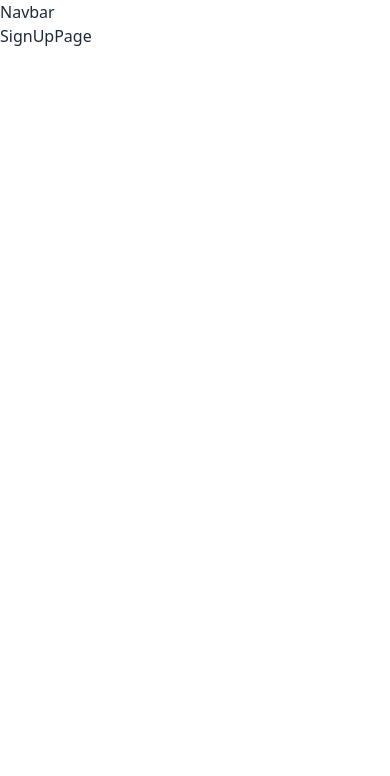
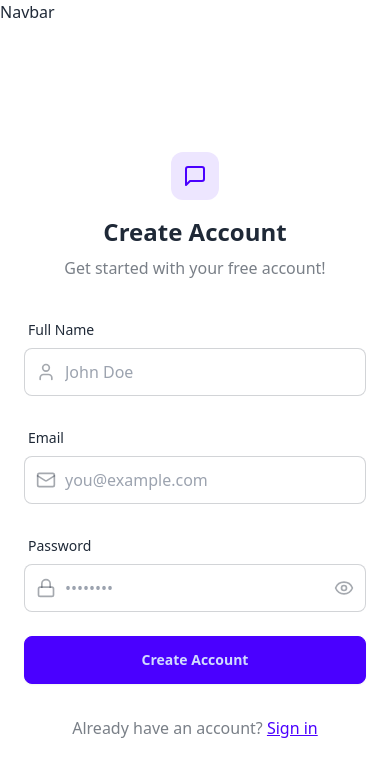
Before and after one commit to VaibhavEra/chatrr, a React (Vite) app in the folder frontend/: page /signup in a window 390 px wide. Shown: the top 776 px of the page. Built offline with nearby package versions, Linux system fonts and the light colour scheme; no server answers.

Commit message:
feat: Create signup page UI with form controls
- Design responsive signup form layout
- Add input fields for name, email and password
- Implement password visibility toggle
- Add loading state for form submission
- Include validation placeholders
- Create navigation link to login page

```diff
--- a/frontend/src/pages/SignUpPage.jsx
+++ b/frontend/src/pages/SignUpPage.jsx
@@ -1,7 +1,149 @@
-import React from "react";
+import { useState } from "react";
+import { useAuthStore } from "../store/useAuthStore";
+import {
+  Eye,
+  EyeOff,
+  Loader2,
+  Lock,
+  Mail,
+  MessageSquare,
+  User,
+} from "lucide-react";
+import { Link } from "react-router-dom";
 
 const SignUpPage = () => {
-  return <div>SignUpPage</div>;
+  const [showPassword, setShowPassword] = useState(false);
+  const [formData, setFormData] = useState({
+    fullName: "",
+    email: "",
+    password: "",
+  });
+
+  const { signup, isSigningUp } = useAuthStore();
+
+  const validateForm = () => {};
+  const handleSubmit = (e) => {
+    e.preventDefault();
+  };
+
+  return (
+    <div className="min-h-screen grid lg:grid-cols-2">
+      {/* left side */}
+      <div className="flex flex-col justify-center items-center p-6 sm:p-12">
+        <div className="w-full max-w-md space-y-8">
+          {/* LOGO */}
+          <div className="text-center mb-8">
+            <div className="flex flex-col items-center gap-2 group">
+              <div className="size-12 rounded-xl bg-primary/10 flex items-center justify-center group-hover:bg-primary/20 transition-colors">
+                <MessageSquare className="size-6 text-primary" />
+              </div>
+              <h1 className="text-2xl font-bold mt-2">Create Account</h1>
+              <p className="text-base-content/60">
+                Get started with your free account!
+              </p>
+            </div>
+          </div>
+
+          <form onSubmit={handleSubmit} className="space-y-6">
+            <div className="form-control">
+              <label className="label">
+                <span className="label-text font-medium">Full Name</span>
+              </label>
+              <div className="relative">
+                <div className="absolute inset-y-0 left-0 pl-3 flex items-center pointer-events-none">
+                  <User className="size-5 text-base-content/40" />
+                </div>
+                <input
+                  type="text"
+                  className={`input input-bordered w-full pl-10`}
+                  placeholder="John Doe"
+                  value={formData.fullName}
+                  onChange={(e) =>
+                    setFormData({ ...formData, fullName: e.target.value })
+                  }
+                />
+              </div>
+            </div>
+
+            <div className="form-control">
+              <label className="label">
+                <span className="label-text font-medium">Email</span>
+              </label>
+              <div className="relative">
+                <div className="absolute inset-y-0 left-0 pl-3 flex items-center pointer-events-none">
+                  <Mail className="size-5 text-base-content/40" />
+                </div>
+                <input
+                  type="email"
+                  className={`input input-bordered w-full pl-10`}
+                  placeholder="you@example.com"
+                  value={formData.email}
+                  onChange={(e) =>
+                    setFormData({ ...formData, email: e.target.value })
+                  }
+                />
+              </div>
+            </div>
+
+            <div className="form-control">
+              <label className="label">
+                <span className="label-text font-medium">Password</span>
+              </label>
+              <div className="relative">
+                <div className="absolute inset-y-0 left-0 pl-3 flex items-center pointer-events-none">
+                  <Lock className="size-5 text-base-content/40" />
+                </div>
+                <input
+                  type={showPassword ? "text" : "password"}
+                  className={`input input-bordered w-full pl-10`}
+                  placeholder="••••••••"
+                  value={formData.password}
+                  onChange={(e) =>
+                    setFormData({ ...formData, password: e.target.value })
+                  }
+                />
+                <button
+                  type="button"
+                  className="absolute inset-y-0 right-0 pr-3 flex items-center"
+                  onClick={() => setShowPassword(!showPassword)}
+                >
+                  {showPassword ? (
+                    <EyeOff className="size-5 text-base-content/40" />
+                  ) : (
+                    <Eye className="size-5 text-base-content/40" />
+                  )}
+                </button>
+              </div>
+            </div>
+
+            <button
+              type="submit"
+              className="btn btn-primary w-full"
+              disabled={isSigningUp}
+            >
+              {isSigningUp ? (
+                <>
+                  <Loader2 className="size-5 animate-spin" />
+                  Loading...
+                </>
+              ) : (
+                "Create Account"
+              )}
+            </button>
+          </form>
+
+          <div className="text-center">
+            <p className="text-base-content/60">
+              Already have an account?{" "}
+              <Link to="/login" className="link link-primary">
+                Sign in
+              </Link>
+            </p>
+          </div>
+        </div>
+      </div>
+    </div>
+  );
 };
 
 export default SignUpPage;
```
